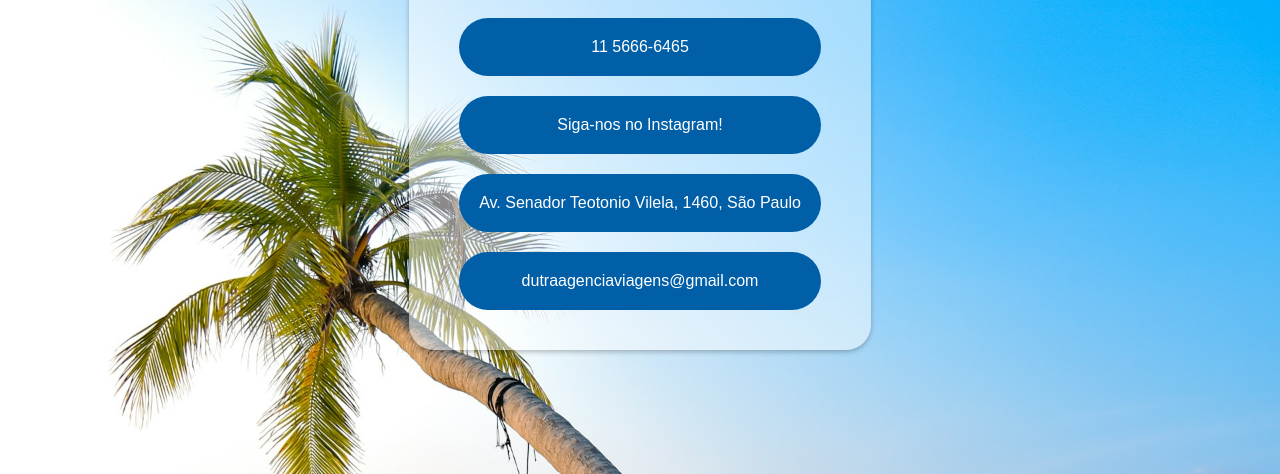
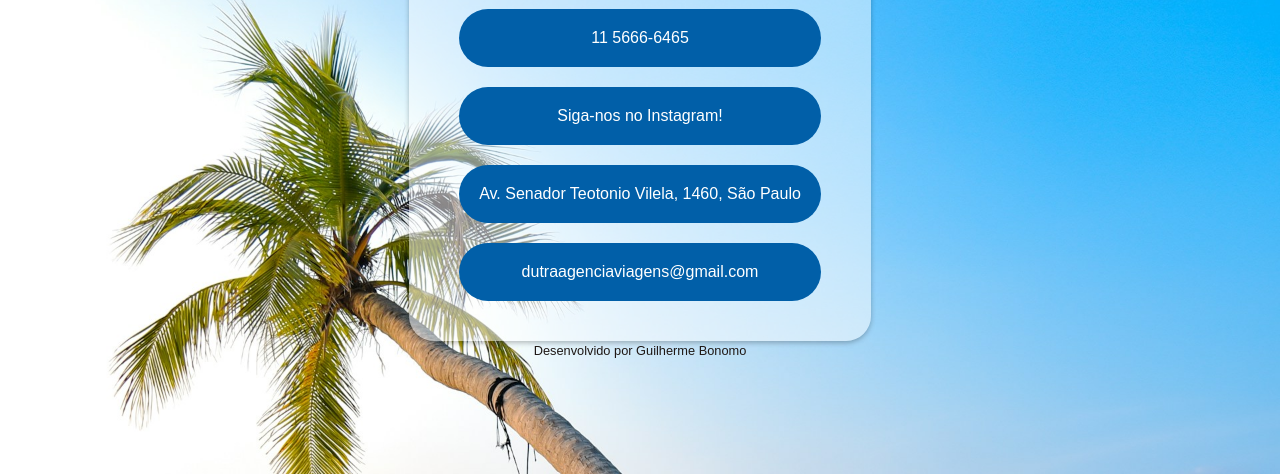
Before and after one commit to dutraagenciaviagens/inicio, a plain HTML site: page index.html in a window 1280 px wide. Shown: the part 326-800 px from the top of the page. Drawn offline with Linux system fonts and the light colour scheme.

Commit message:
Add files via upload

```diff
--- a/index.html
+++ b/index.html
@@ -11,7 +11,7 @@
         --color-terciary: #000;
         --color-accent: #015fa8;
         --gap: 30px;
-        --f-size-85: 0.85rem;
+        --f-size-85: 0.8rem;
       }
 
       * {
@@ -105,7 +105,10 @@
         color: white;
         border-radius: 15rem;
       }
-
+      .assinatura {
+        font-size: var(--f-size-85);
+        color: #1f1815;
+      }
       @media (max-width: 490px) {
         .container {
           padding: 15px;
@@ -147,5 +150,10 @@
         </ul>
       </div>
     </div>
+    <div>
+      <a class="assinatura" href="https://wa.me/5511989618571"
+        >Desenvolvido por Guilherme Bonomo</a
+      >
+    </div>
   </body>
 </html>
```
